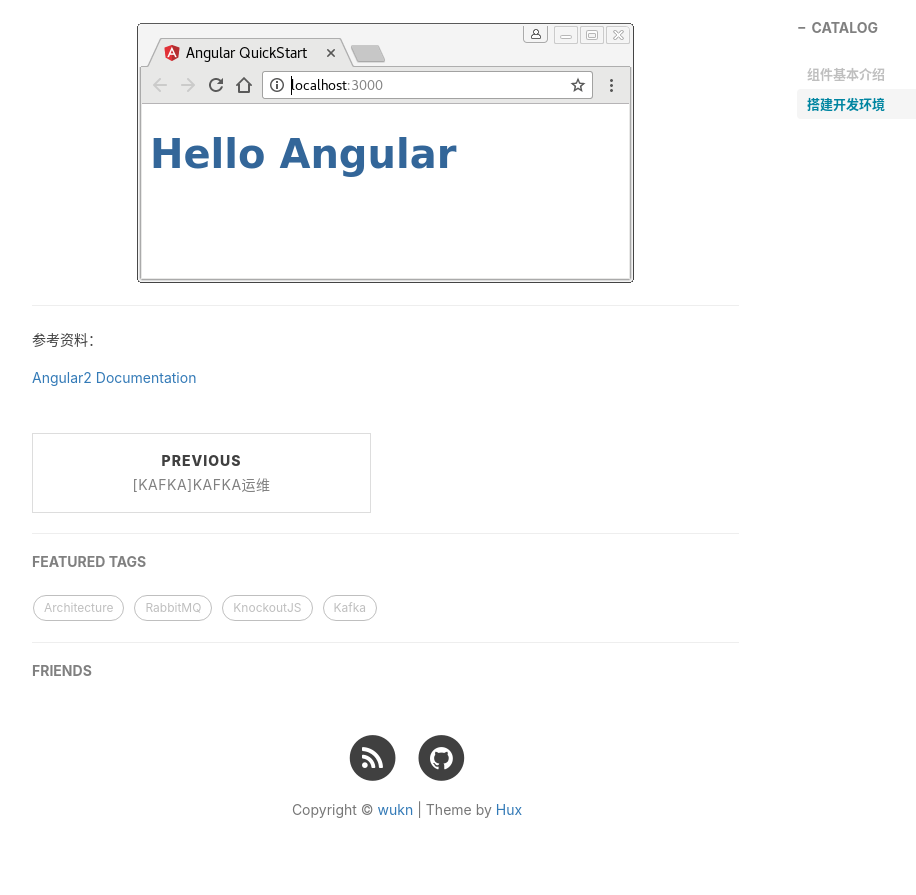
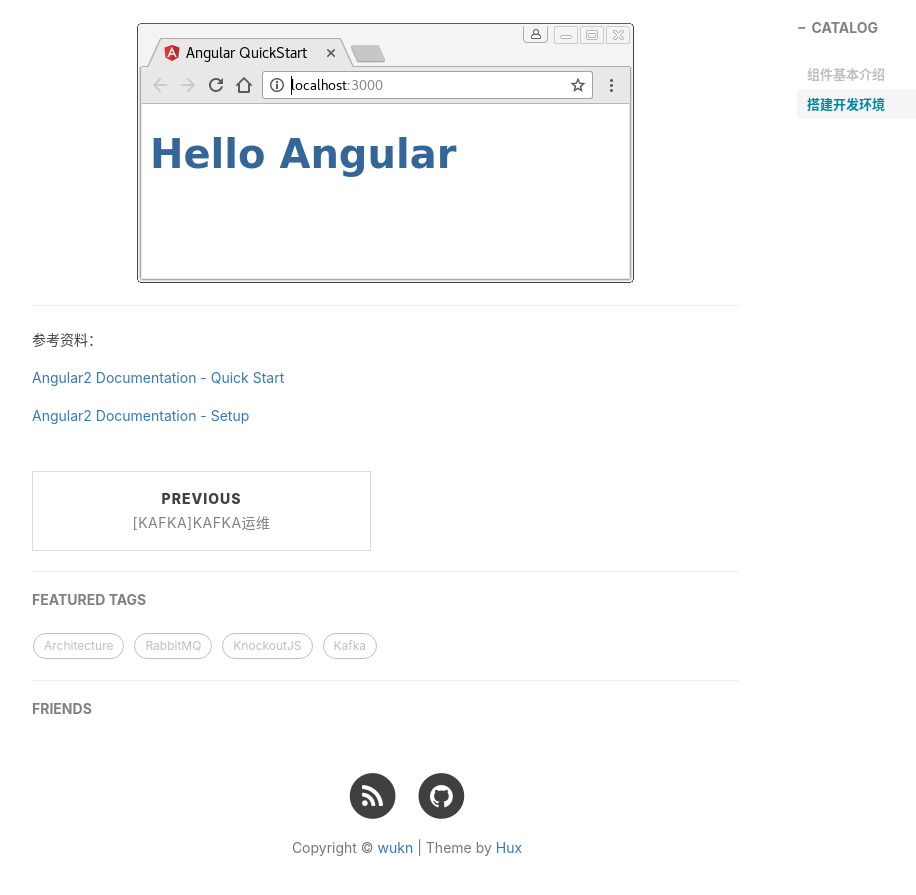
Before and after one commit to wukn/wukn.github.io, a Jekyll site: the page built from _posts/2016-11-29-angluar2-quick-start.markdown, in a window 1280 px wide and 900 px high, scrolled down 1840 px. Shown: the top 895 px of the window, without its empty margins (233-1149 px from the left). Built offline with Jekyll 4.4.1, drawn with Linux system fonts in a browser that asks for light colours; nearby versions of some CDN libraries; comment, search, counter and statistics services are not loaded; before the commit the page ends 2702 px from its top, so only the background shows below that.

Commit message:
modify post: angular2 quick start

```diff
--- a/_posts/2016-11-29-angluar2-quick-start.markdown
+++ b/_posts/2016-11-29-angluar2-quick-start.markdown
@@ -108,4 +108,6 @@
 
 参考资料：
 
-[Angular2 Documentation]()
+[Angular2 Documentation - Quick Start](https://angular.io/docs/ts/latest/quickstart.html)
+
+[Angular2 Documentation - Setup](https://angular.io/docs/ts/latest/guide/setup.html)
```
